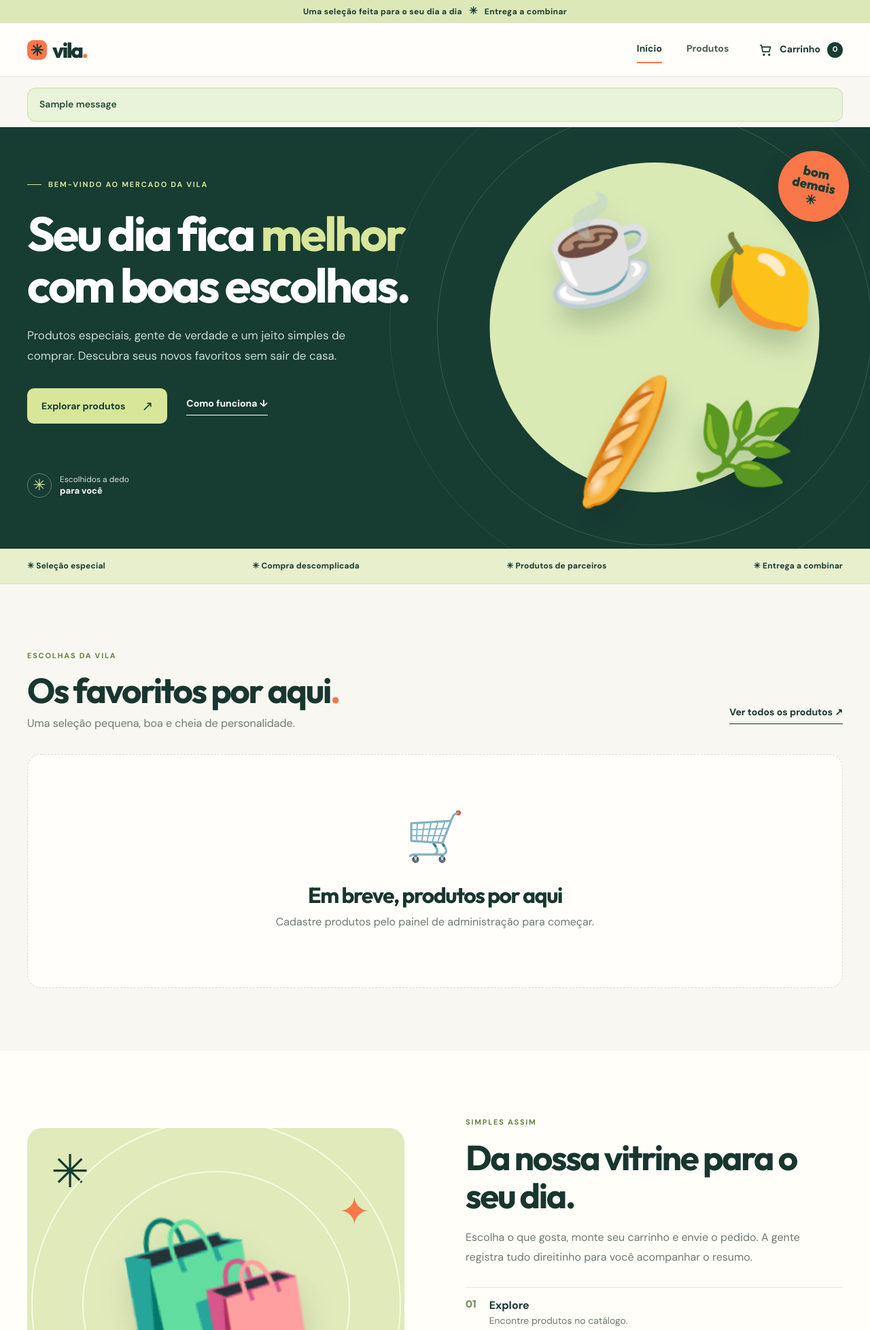
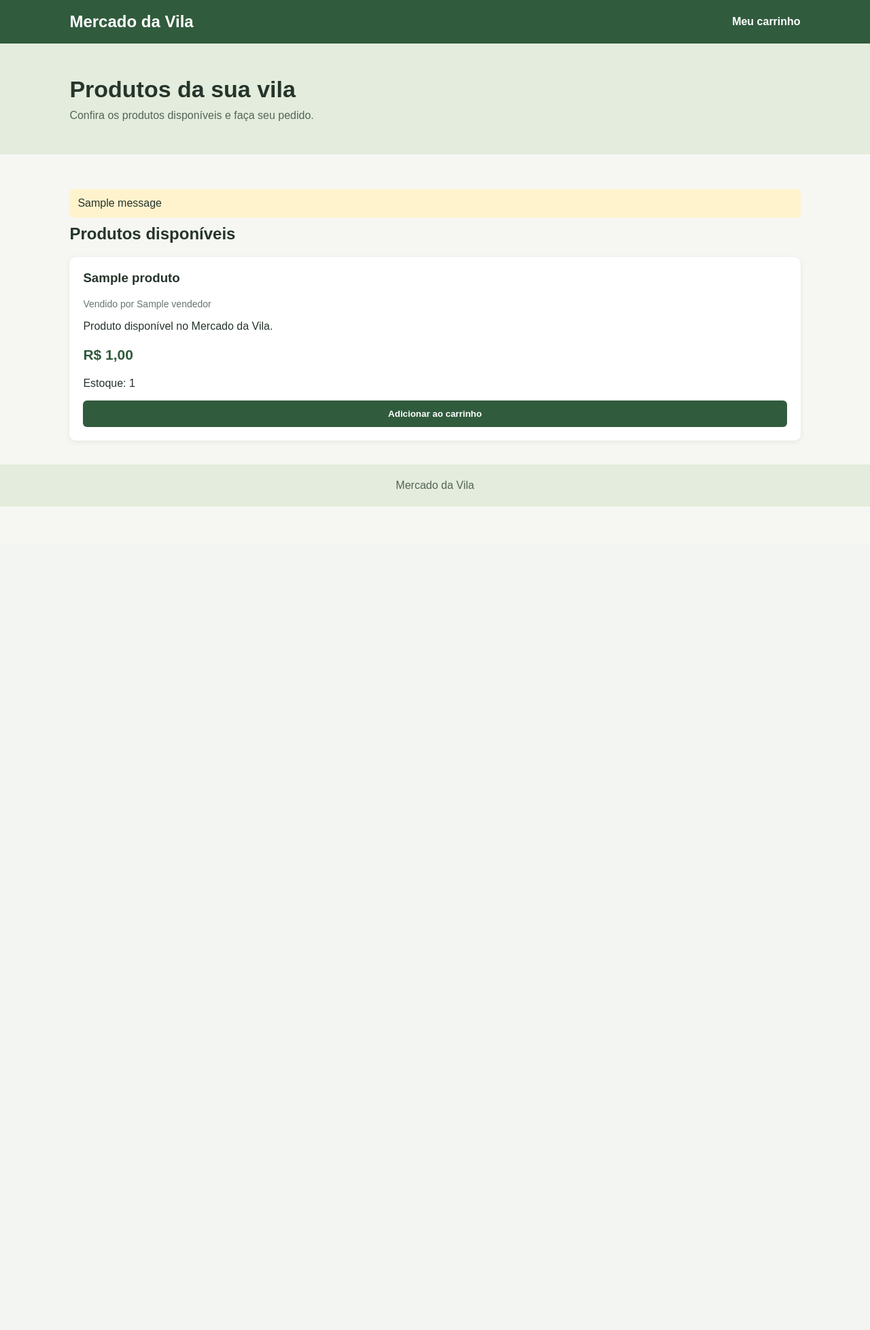
Before and after one commit to VitorDanielRC/FullStack, a Django app: page / in a window 1280 px wide. Shown: the top 1956 px of the page at 68% size. After the commit the page ends 745 px from the top, so only its background shows below. Run offline with Django 5.2, Linux system fonts and the light colour scheme; tables that the repository leaves empty hold one stand-in row (values such as "Sample post"); one stand-in notice (Sample message) is shown.

Commit message:
feat:inicio

```diff
--- a/mercadinho/loja/templates/loja/inicio.html
+++ b/mercadinho/loja/templates/loja/inicio.html
@@ -1,30 +1,196 @@
-{% extends 'loja/base.html' %}
-{% block title %}Mercado da Vila — coisas boas por perto{% endblock %}
-{% block content %}
-<section class="hero">
-  <div class="container hero-grid">
-    <div class="hero-copy">
-      <span class="eyebrow"><span class="eyebrow-line"></span> BEM-VINDO AO MERCADO DA VILA</span>
-      <h1>Seu dia fica <em>melhor</em> com boas escolhas.</h1>
-      <p>Produtos especiais, gente de verdade e um jeito simples de comprar. Descubra seus novos favoritos sem sair de casa.</p>
-      <div class="hero-actions"><a class="button button-light" href="{% url 'loja:catalogo' %}">Explorar produtos <span aria-hidden="true">↗</span></a><a class="text-link text-link-light" href="#como-funciona">Como funciona <span aria-hidden="true">↓</span></a></div>
-      <div class="hero-trust"><span class="mini-star">✳</span><span>Escolhidos a dedo<br><strong>para você</strong></span></div>
-    </div>
-    <div class="hero-art" aria-hidden="true">
-      <div class="hero-orbit orbit-one"></div><div class="hero-orbit orbit-two"></div>
-      <div class="hero-circle"></div>
-      <div class="hero-item hero-item-coffee">☕</div><div class="hero-item hero-item-lemon">🍋</div><div class="hero-item hero-item-bread">🥖</div><div class="hero-item hero-item-leaf">🌿</div>
-      <div class="hero-sticker">bom<br>demais<span>✳</span></div>
-    </div>
-  </div>
-</section>
-<div class="benefit-strip"><div class="container benefit-inner"><span>✳ Seleção especial</span><span>✳ Compra descomplicada</span><span>✳ Produtos de parceiros</span><span>✳ Entrega a combinar</span></div></div>
-<section class="section section-featured">
-  <div class="container">
-    <div class="section-heading"><div><span class="eyebrow eyebrow-dark">ESCOLHAS DA VILA</span><h2>Os favoritos por aqui<span class="accent-dot">.</span></h2><p>Uma seleção pequena, boa e cheia de personalidade.</p></div><a class="text-link" href="{% url 'loja:catalogo' %}">Ver todos os produtos <span aria-hidden="true">↗</span></a></div>
-    {% if destaques %}<div class="product-grid">{% for produto in destaques %}{% include 'loja/_product_card.html' %}{% endfor %}</div>{% else %}<div class="empty-state"><span>🛒</span><h3>Em breve, produtos por aqui</h3><p>Cadastre produtos pelo painel de administração para começar.</p></div>{% endif %}
-  </div>
-</section>
-<section class="story-section" id="como-funciona"><div class="container story-grid"><div class="story-visual" aria-hidden="true"><span class="story-sun">✳</span><span class="story-bag">🛍️</span><span class="story-spark spark-a">✦</span><span class="story-spark spark-b">✦</span></div><div class="story-copy"><span class="eyebrow eyebrow-dark">SIMPLES ASSIM</span><h2>Da nossa vitrine para o seu dia.</h2><p>Escolha o que gosta, monte seu carrinho e envie o pedido. A gente registra tudo direitinho para você acompanhar o resumo.</p><div class="steps"><div><span>01</span><p><strong>Explore</strong>Encontre produtos no catálogo.</p></div><div><span>02</span><p><strong>Escolha</strong>Adicione ao carrinho e ajuste quantidades.</p></div><div><span>03</span><p><strong>Finalize</strong>Confira os valores e registre seu pedido.</p></div></div><a class="button button-dark" href="{% url 'loja:catalogo' %}">Começar a escolher <span aria-hidden="true">↗</span></a></div></div></section>
-<section class="closing-banner"><div class="container"><div><span class="eyebrow">SEU CARRINHO TE ESPERA</span><h2>Tem coisa boa<br>logo ali.</h2></div><a class="button button-light" href="{% url 'loja:catalogo' %}">Ir para a loja <span aria-hidden="true">↗</span></a></div></section>
-{% endblock %}
+<!DOCTYPE html>
+<html lang="pt-BR">
+<head>
+    <meta charset="UTF-8">
+    <meta name="viewport" content="width=device-width, initial-scale=1.0">
+    <title>Mercado da Vila</title>
+
+    <style>
+        * {
+            box-sizing: border-box;
+        }
+
+        body {
+            margin: 0;
+            font-family: Arial, sans-serif;
+            background: #f6f7f2;
+            color: #26352b;
+        }
+
+        header {
+            background: #315b3d;
+            color: white;
+            padding: 18px 8%;
+            display: flex;
+            justify-content: space-between;
+            align-items: center;
+        }
+
+        header h1 {
+            margin: 0;
+            font-size: 24px;
+        }
+
+        header a {
+            color: white;
+            text-decoration: none;
+            font-weight: bold;
+        }
+
+        .banner {
+            background: #e4eddd;
+            padding: 48px 8%;
+        }
+
+        .banner h2 {
+            margin: 0 0 10px;
+            font-size: 34px;
+        }
+
+        .banner p {
+            margin: 0;
+            color: #536458;
+        }
+
+        main {
+            padding: 35px 8%;
+        }
+
+        .titulo-produtos {
+            display: flex;
+            justify-content: space-between;
+            align-items: center;
+            margin-bottom: 20px;
+        }
+
+        .titulo-produtos h2 {
+            margin: 0;
+        }
+
+        .grade-produtos {
+            display: grid;
+            grid-template-columns: repeat(auto-fit, minmax(220px, 1fr));
+            gap: 20px;
+        }
+
+        .produto {
+            background: white;
+            padding: 20px;
+            border-radius: 10px;
+            box-shadow: 0 2px 8px #00000012;
+        }
+
+        .produto h3 {
+            margin-top: 0;
+        }
+
+        .vendedor {
+            color: #68766c;
+            font-size: 14px;
+        }
+
+        .preco {
+            color: #315b3d;
+            font-size: 21px;
+            font-weight: bold;
+        }
+
+        button {
+            width: 100%;
+            border: 0;
+            border-radius: 6px;
+            padding: 12px;
+            background: #315b3d;
+            color: white;
+            font-weight: bold;
+            cursor: pointer;
+        }
+
+        button:hover {
+            background: #24482f;
+        }
+
+        .mensagem {
+            background: #fff3cd;
+            padding: 12px;
+            margin-bottom: 10px;
+            border-radius: 6px;
+        }
+
+        .vazio {
+            background: white;
+            padding: 25px;
+            border-radius: 10px;
+        }
+
+        footer {
+            padding: 22px 8%;
+            background: #e4eddd;
+            color: #536458;
+            text-align: center;
+        }
+    </style>
+</head>
+<body>
+    <header>
+        <h1>Mercado da Vila</h1>
+        <a href="{% url 'ver_carrinho' %}">Meu carrinho</a>
+    </header>
+
+    <section class="banner">
+        <h2>Produtos da sua vila</h2>
+        <p>Confira os produtos disponíveis e faça seu pedido.</p>
+    </section>
+
+    <main>
+        {% if messages %}
+            {% for message in messages %}
+                <p class="mensagem">{{ message }}</p>
+            {% endfor %}
+        {% endif %}
+
+        <div class="titulo-produtos">
+            <h2>Produtos disponíveis</h2>
+        </div>
+
+        {% if produtos %}
+            <div class="grade-produtos">
+                {% for produto in produtos %}
+                    <article class="produto">
+                        <h3>{{ produto.nome }}</h3>
+
+                        <p class="vendedor">
+                            Vendido por {{ produto.vendedor.nome }}
+                        </p>
+
+                        <p>{{ produto.descricao|default:"Produto disponível no Mercado da Vila." }}</p>
+
+                        <p class="preco">
+                            R$ {{ produto.preco|floatformat:2 }}
+                        </p>
+
+                        <p>Estoque: {{ produto.estoque }}</p>
+
+                        <form
+                            method="post"
+                            action="{% url 'adicionar_carrinho' produto.id %}"
+                        >
+                            {% csrf_token %}
+                            <button type="submit">Adicionar ao carrinho</button>
+                        </form>
+                    </article>
+                {% endfor %}
+            </div>
+        {% else %}
+            <div class="vazio">
+                <h3>Nenhum produto cadastrado</h3>
+                <p>Cadastre produtos pelo painel administrativo do Django.</p>
+            </div>
+        {% endif %}
+    </main>
+
+    <footer>
+        Mercado da Vila
+    </footer>
+</body>
+</html>
```
